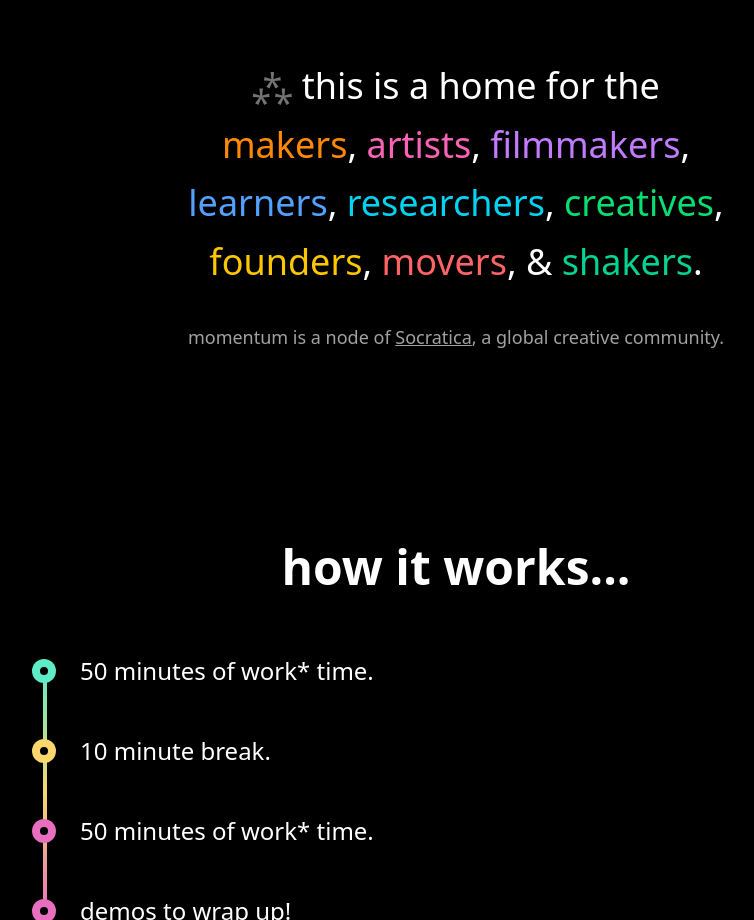
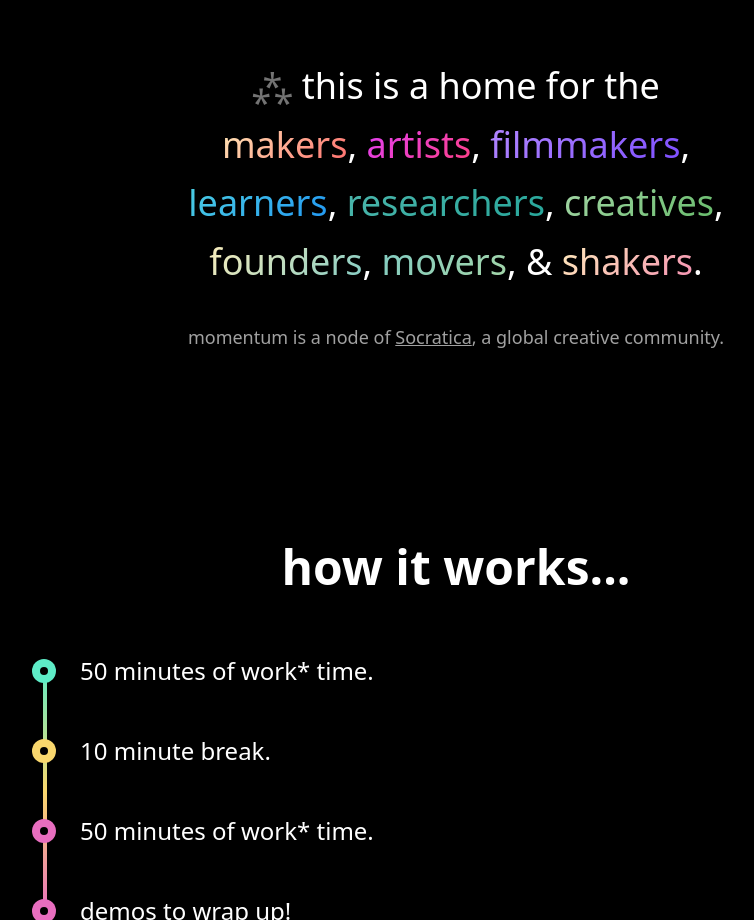
Before and after one commit to mlekhi/momentum-rebrand, a Next.js app: page / in a window 1280 px wide. Shown: the part 1460-2380 px from the top of the page, without its empty margins (184-938 px from the left). Built offline with nearby package versions, Linux system fonts and the light colour scheme; a web font is replaced by a local one.

Commit message:
better gradient

```diff
--- a/src/components/Community.tsx
+++ b/src/components/Community.tsx
@@ -1,4 +1,13 @@
 import Link from "next/link";
+
+const GradientWord = ({ children, gradient }: { children: React.ReactNode; gradient: string }) => (
+  <span
+    className="bg-clip-text text-transparent"
+    style={{ backgroundImage: gradient }}
+  >
+    {children}
+  </span>
+);
 
 export function Community() {
   return (
@@ -6,11 +15,17 @@ export function Community() {
       <p className="text-3xl md:text-4xl leading-relaxed mb-8">
         <span className="text-neutral-500">⁂</span> this is a home for the
         <br />
-        <span className="text-orange-400">makers</span>, <span className="text-pink-400">artists</span>, <span className="text-purple-400">filmmakers</span>,
+        <GradientWord gradient="linear-gradient(135deg, #FFEEBB, #FF6B6B)">makers</GradientWord>,{" "}
+        <GradientWord gradient="linear-gradient(135deg, #E040FB, #FF4081)">artists</GradientWord>,{" "}
+        <GradientWord gradient="linear-gradient(135deg, #B388FF, #7C4DFF)">filmmakers</GradientWord>,
         <br />
-        <span className="text-blue-400">learners</span>, <span className="text-cyan-400">researchers</span>, <span className="text-green-400">creatives</span>,
+        <GradientWord gradient="linear-gradient(135deg, #4DD0E1, #2196F3)">learners</GradientWord>,{" "}
+        <GradientWord gradient="linear-gradient(135deg, #4DB6AC, #26A69A)">researchers</GradientWord>,{" "}
+        <GradientWord gradient="linear-gradient(135deg, #A5D6A7, #66BB6A)">creatives</GradientWord>,
         <br />
-        <span className="text-yellow-400">founders</span>, <span className="text-red-400">movers</span>, & <span className="text-emerald-400">shakers</span>.
+        <GradientWord gradient="linear-gradient(135deg, #FFEEBB, #80CBC4)">founders</GradientWord>,{" "}
+        <GradientWord gradient="linear-gradient(135deg, #80CBC4, #A5D6A7)">movers</GradientWord>, &{" "}
+        <GradientWord gradient="linear-gradient(135deg, #FFEEBB, #F48FB1)">shakers</GradientWord>.
       </p>
       <p className="text-lg text-neutral-400">
         momentum is a node of{" "}
```
